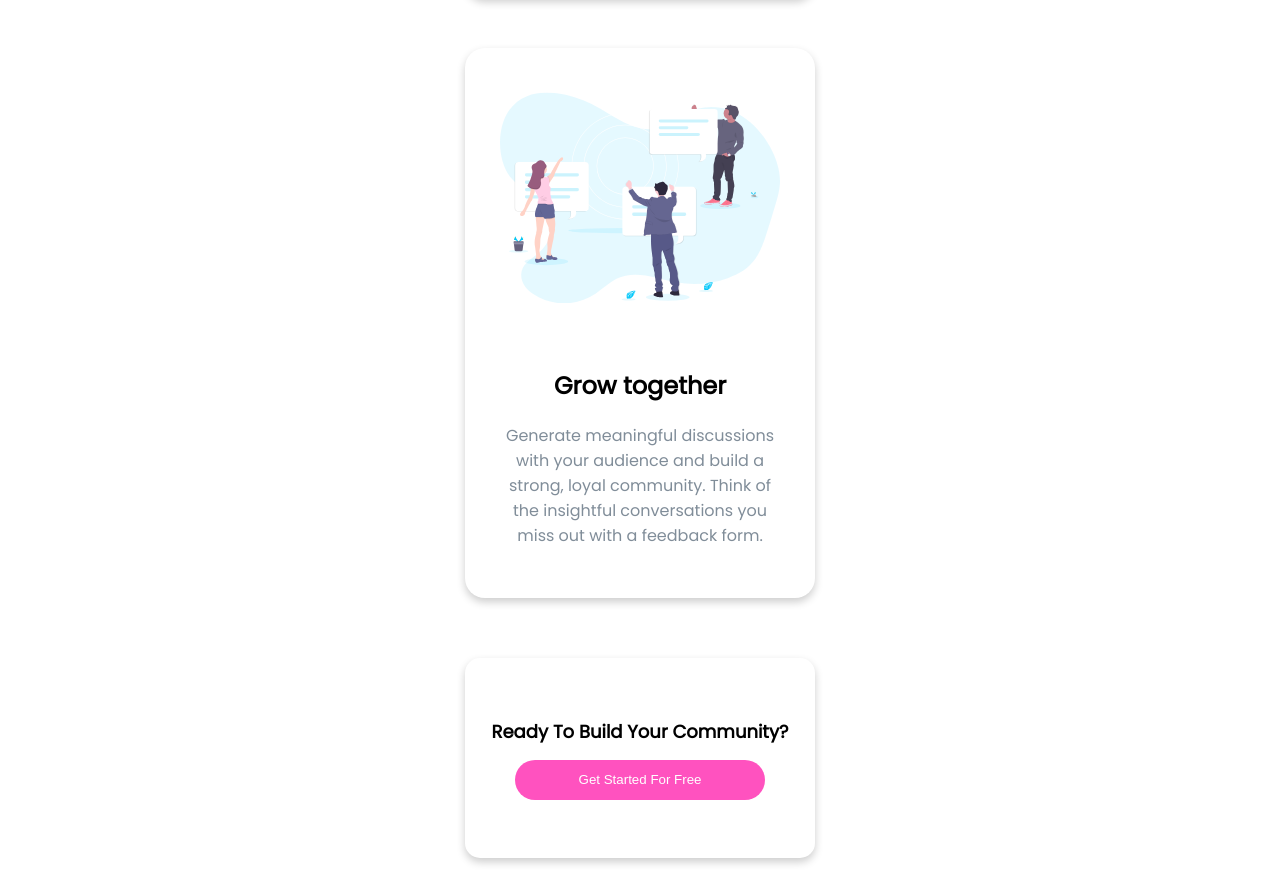
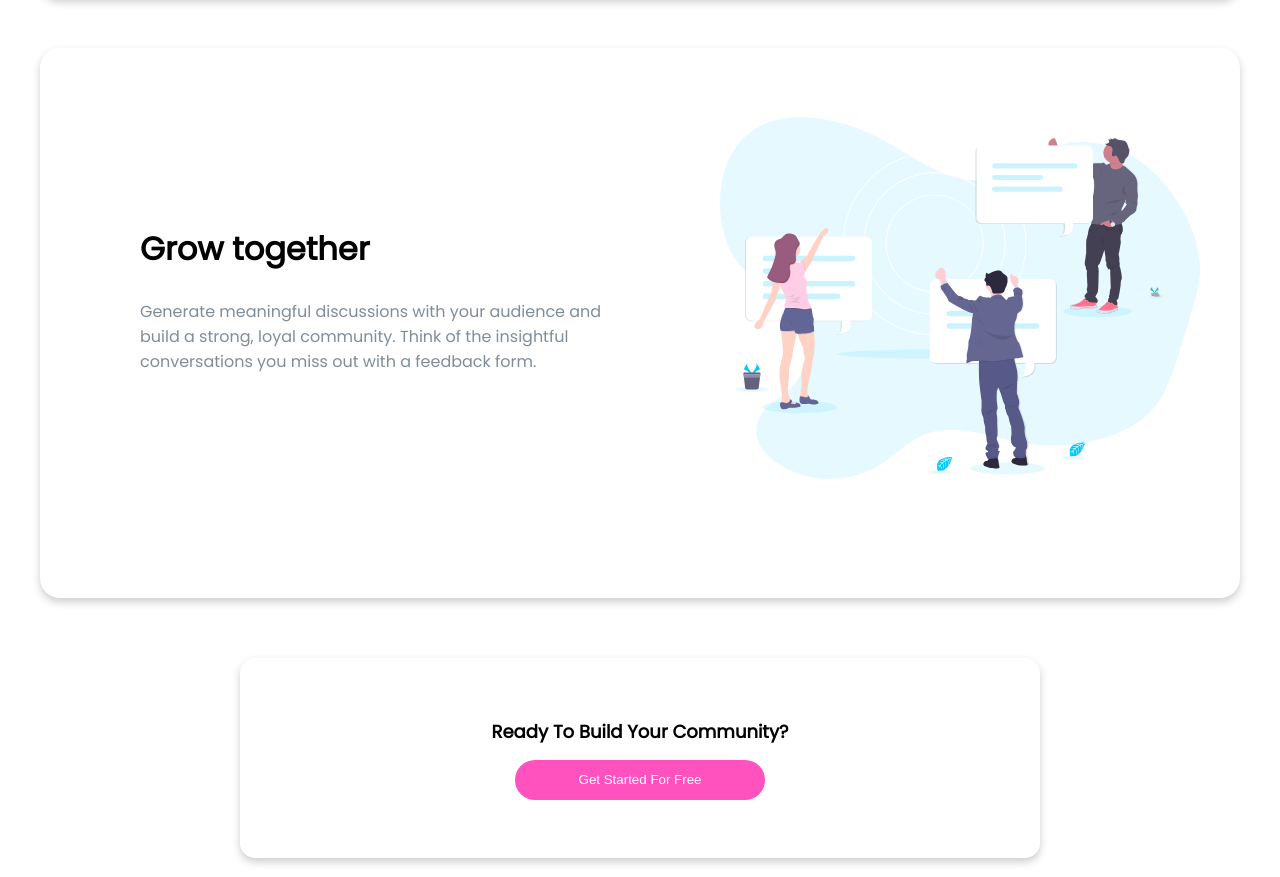
Before and after one commit to KillianFrappartDev/FrontEnd-Challenge-2, a plain HTML site: page index.html in a window 1280 px wide. Shown: the part 1920-2797 px from the top of the page. Drawn offline with Linux system fonts and the light colour scheme.

Commit message:
Finished Desktop Layout

```diff
--- a/styles.css
+++ b/styles.css
@@ -218,5 +218,43 @@ button:hover {
         top: 400px;
     }
 
+    /* CONTENT */
+
+    .card {
+        width: 1200px;
+        text-align: left;
+    }
+
+    .content-img {
+        width: 40%;
+        left: 920px;
+        top: 250px;
+    }
+
+    .content-txt {
+        top: 150px;
+        padding: 0 600px 0 100px;
+    }
+
+    .content-txt h2 {
+        font-size: 2rem;
+    }
+
+    .content-txt p {
+        font-size: 1rem;
+    }
+
+    /* EXTRA */
+
+    .extra {
+        width: 800px;
+    }
+
+    /* FOOTER */
+
+    .footer {
+        width: 1400px;
+    }
+
 
 }
```
